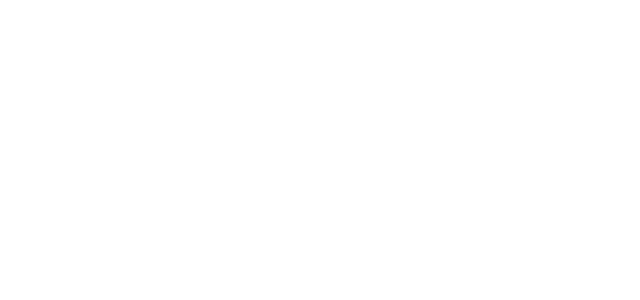
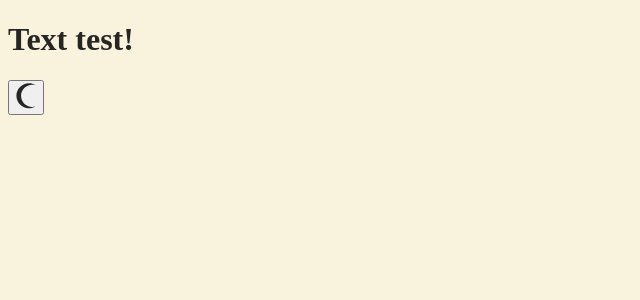
Before and after one commit to dag-szad/Portfolio, a React (Vite) app: page / in a window 1280 px wide. Shown: the top 300 px of the page, without its empty margins (0-640 px from the left). Built offline with nearby package versions, Linux system fonts and the light colour scheme.

Commit message:
feat: add theme toggle functionality

```diff
--- a/src/App.jsx
+++ b/src/App.jsx
@@ -1,9 +1,48 @@
-function App() {
+import React, { useState, useEffect } from 'react';
+import { ThemeProvider } from 'styled-components';
+import { lightTheme, darkTheme, GlobalStyles } from './theme.js';
+
+import moonIcon from './assets/moon.svg';
+import sunIcon from './assets/sun.svg';
+
+const App = () => {
+  const [theme, setTheme] = useState('light');
+
+  const isDarkTheme = theme === 'dark';
+
+  const toggleTheme = () => {
+    const updatedTheme = isDarkTheme ? 'light' : 'dark';
+    setTheme(updatedTheme);
+    localStorage.setItem('theme', updatedTheme);
+  };
+
+  useEffect(() => {
+    const savedTheme = localStorage.getItem('theme');
+    const prefersDark =
+      window.matchMedia &&
+      window.matchMedia('(prefers-color-scheme: dark)').matches;
+    if (savedTheme && ['dark', 'light'].includes(savedTheme)) {
+      setTheme(savedTheme);
+    } else if (prefersDark) {
+      setTheme('dark');
+    }
+  }, []);
+
   return (
-    <>
-
-    </>
-  )
-}
+    <ThemeProvider theme={isDarkTheme ? darkTheme : lightTheme}>
+      <>
+        <GlobalStyles />
+        <h1>Text test!</h1>
+        <button onClick={toggleTheme}>
+          {isDarkTheme ? (
+            <img src={sunIcon} alt="Light theme icon" />
+          ) : (
+            <img src={moonIcon} alt="Dark theme icon" />
+          )}
+        </button>
+      </>
+    </ThemeProvider>
+  );
+};
 
 export default App;
```
